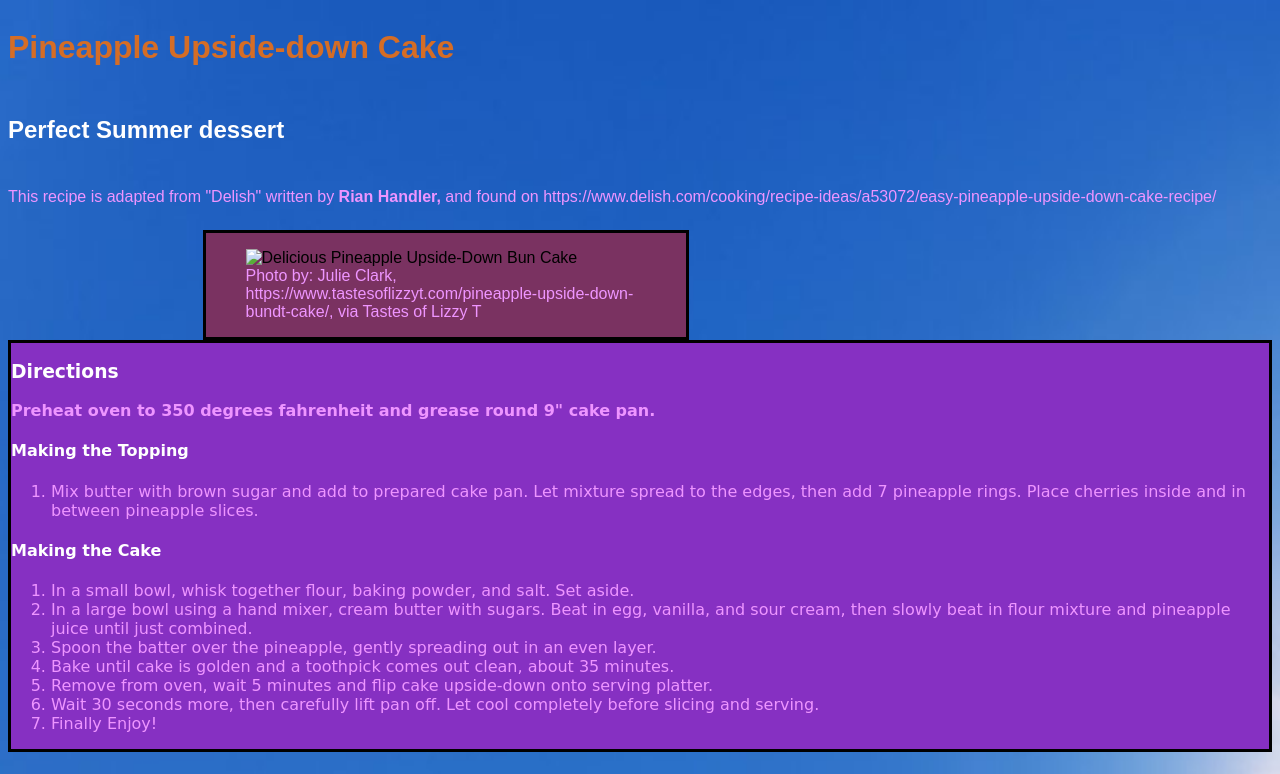
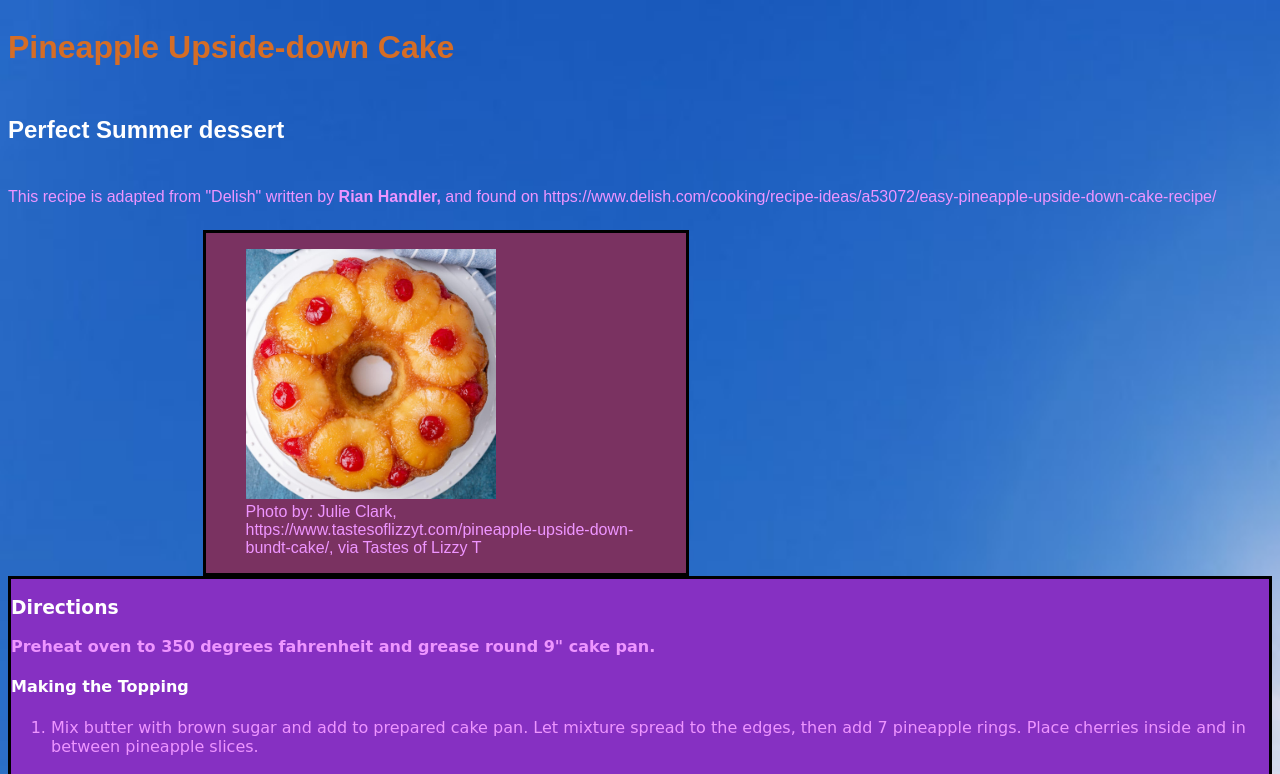
Before and after one commit to Tarini05pr/grp-recipe-project, a plain HTML site: page index.html in a window 1280 px wide. Shown: the top 774 px of the page. Drawn offline with Linux system fonts and the light colour scheme; files that its build step writes are made by us from their sources; files whose address does not match are found by name.

Commit message:
Update index.html

```diff
--- a/index.html
+++ b/index.html
@@ -5,7 +5,7 @@
     <meta name="viewport" content="width=device-width">
     <title>Pineapple Upside-Down Cake</title>
     <link rel="stylesheet" href="https://fonts.googleapis.com/css?family">
-    <link href="style.css" rel="stylesheet" type="text/css">
+    <link href="./css/style.css" rel="stylesheet" type="text/css">
 
   </head>
 
@@ -17,7 +17,7 @@
 
     <div class="box1">
     <figure>
-      <img src="pineapple-upside-down.jpeg" style="height:250px;" alt="Delicious Pineapple Upside-Down Bun Cake">
+      <img src="./images/pineapple-upside-down.jpeg" style="height:250px;" alt="Delicious Pineapple Upside-Down Bun Cake">
       <figcaption style="width: 400px">Photo by: Julie Clark, https://www.tastesoflizzyt.com/pineapple-upside-down-bundt-cake/, via Tastes of Lizzy T</figcaption>
     </figure>
       </div>
```
